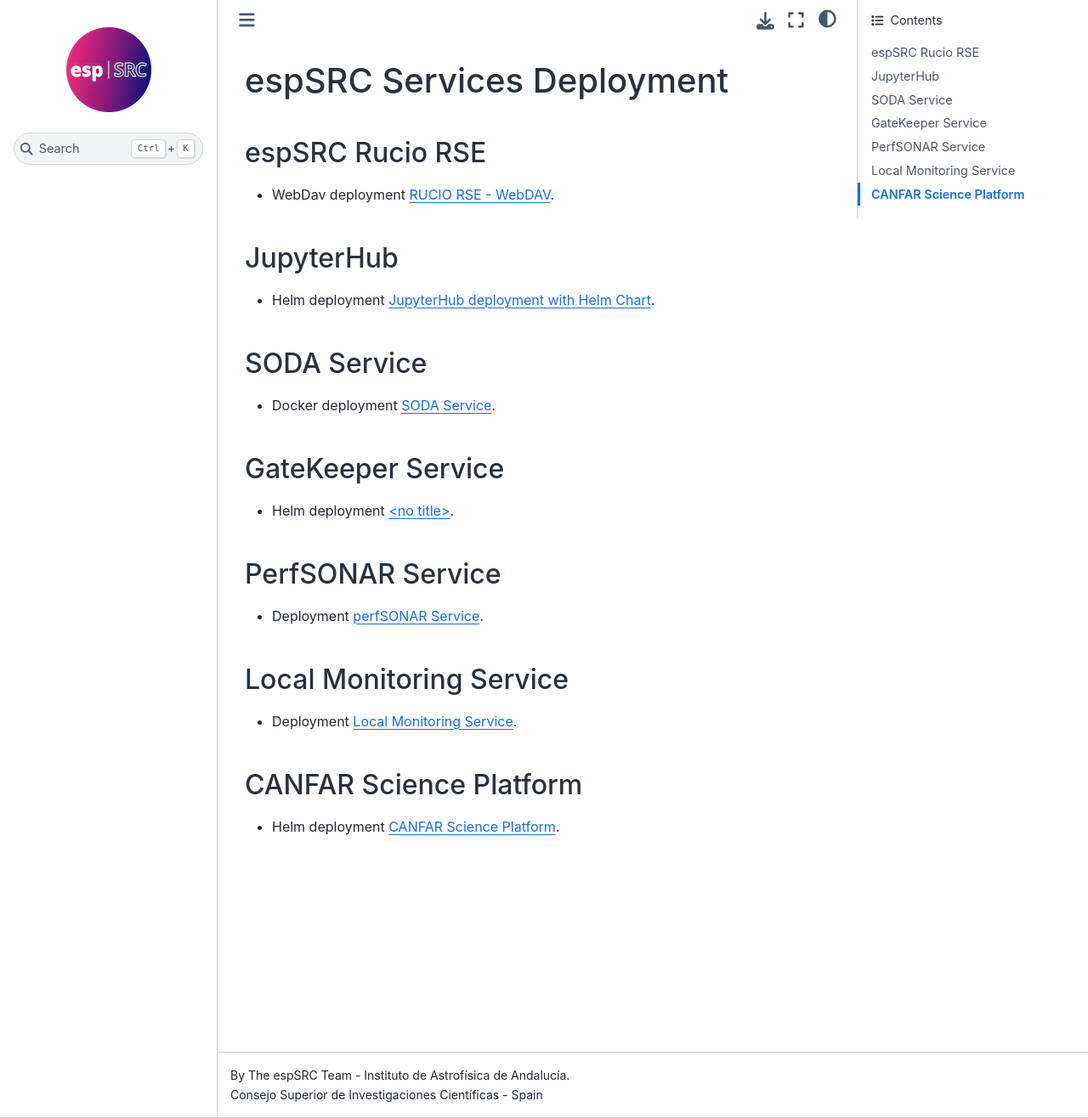
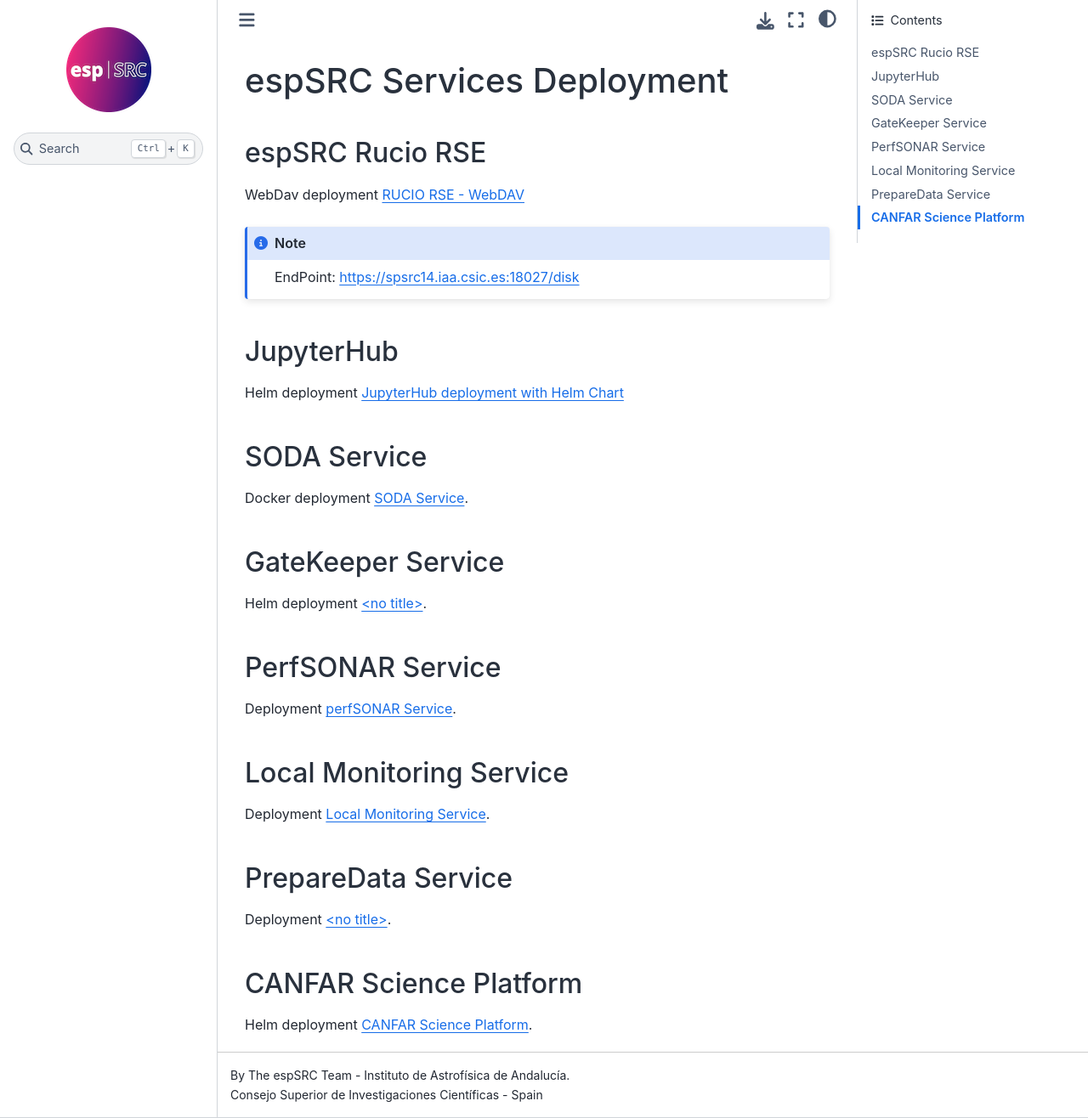
Before and after one commit to ska-telescope/ska-src-espsrc-services-cd, a Sphinx documentation site: the page built from docs/index.rst, in a window 1280 px wide and 1316 px high. Shown: the whole window at 85% size. Built offline with Sphinx 7.4.7 and the Sphinx Book theme 1.1.4, drawn with Linux system fonts in a browser that asks for light colours; pages that are not in the unit, such as notebooks, are missing from menus.

Commit message:
updated link name of the document and testing notes for easy access to the services exposed

```diff
--- a/docs/deployments/monitoring/docker.rst
+++ b/docs/deployments/monitoring/docker.rst
@@ -1,4 +1,4 @@
-.. _localmonitoring :
+.. _localmonitoring-docker :
 
 Local Monitoring Service
 ========================
--- a/docs/deployments/perfsonar/manual.rst
+++ b/docs/deployments/perfsonar/manual.rst
@@ -1,4 +1,4 @@
-.. _perfsonar :
+.. _perfsonar-manual :
 
 perfSONAR Service
 =================
--- /dev/null
+++ b/docs/deployments/preparedata/docker.rst
@@ -0,0 +1 @@
+.. _preparedata-docker:
--- a/docs/deployments/soda/docker.rst
+++ b/docs/deployments/soda/docker.rst
@@ -1,4 +1,4 @@
-.. _soda:
+.. _soda-docker:
 
 SODA Service
 ============
--- a/docs/deployments/soda/helm.rst
+++ b/docs/deployments/soda/helm.rst
@@ -0,0 +1 @@
+.. _soda-helm:
--- a/docs/index.rst
+++ b/docs/index.rst
@@ -12,7 +12,12 @@
 
 espSRC Rucio RSE
 ----------------
-- WebDav deployment :doc:`./deployments/rse/manual`.
+
+WebDav deployment :doc:`./deployments/rse/manual`
+
+.. note::
+
+  EndPoint: https://spsrc14.iaa.csic.es:18027/disk
 
 .. toctree::
   :caption: Jupyter
@@ -22,24 +27,28 @@
 
 JupyterHub
 ----------
-- Helm deployment :doc:`./deployments/jupyterhub/helm`.
+Helm deployment :doc:`./deployments/jupyterhub/helm`
 
 SODA Service
 ------------
-- Docker deployment :doc:`./deployments/soda/docker`.
+Docker deployment :doc:`./deployments/soda/docker`.
 
 GateKeeper Service
 ------------
-- Helm deployment :doc:`./deployments/gatekeeper/helm`.
+Helm deployment :doc:`./deployments/gatekeeper/helm`.
 
 PerfSONAR Service
 -----------------
-- Deployment :doc:`./deployments/perfsonar/manual`.
+Deployment :doc:`./deployments/perfsonar/manual`.
 
 Local Monitoring Service
 ------------------------
-- Deployment :doc:`./deployments/monitoring/docker`.
+Deployment :doc:`./deployments/monitoring/docker`.
+
+PrepareData Service
+-------------------
+Deployment :doc:`./deployments/preparedata/docker`.
 
 CANFAR Science Platform
 ----------
-- Helm deployment :doc:`./deployments/canfar/helm`.
+Helm deployment :doc:`./deployments/canfar/helm`.
```
